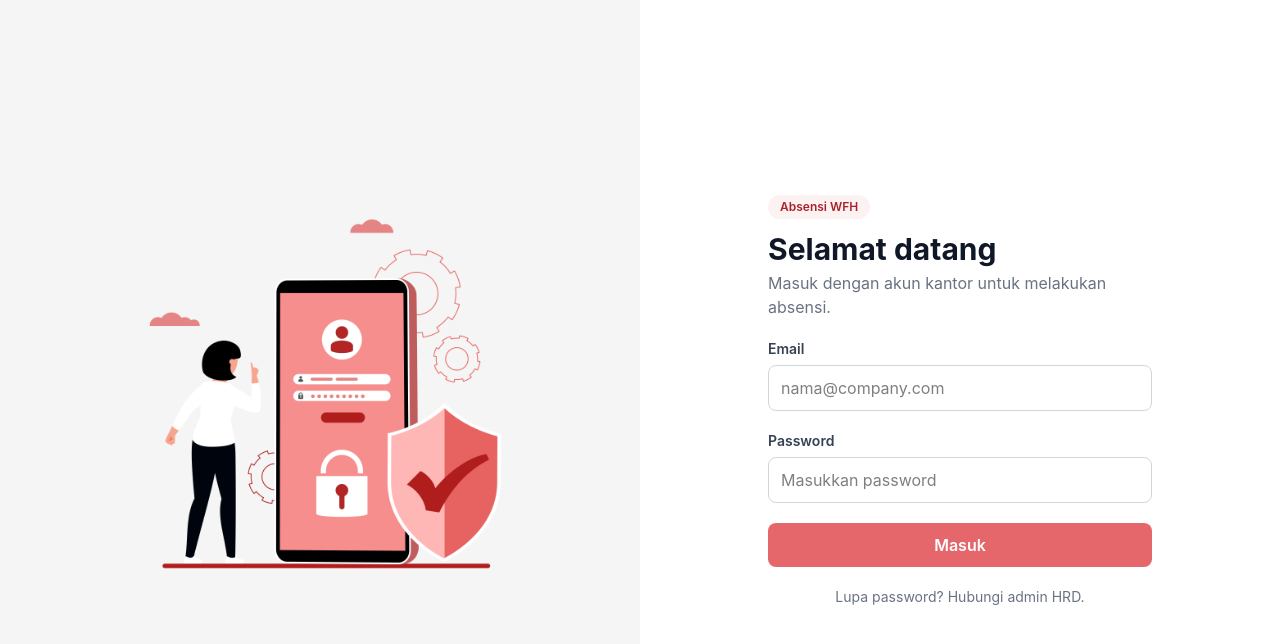
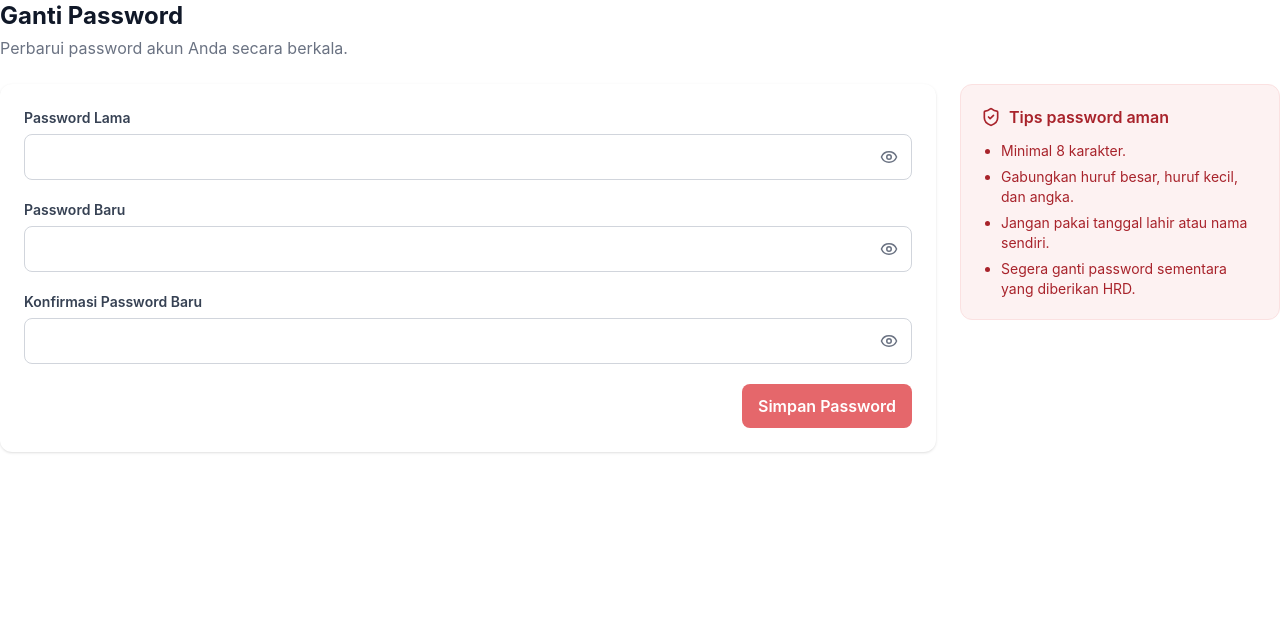
Before and after one commit to jesselynmu/absensi-wfh, a React (Vite) app in the folder frontend/: page /ganti-password in a window 1280 px wide. Before the commit this address led to /login. Shown: the top 644 px of the page. Built offline with nearby package versions, Linux system fonts and the light colour scheme; no server answers.

Commit message:
feat(frontend): add change password page with show/hide password field

```diff
--- a/frontend/src/App.tsx
+++ b/frontend/src/App.tsx
@@ -7,6 +7,7 @@ import { DashboardPage } from './pages/admin/DashboardPage';
 import { EmployeesPage } from './pages/admin/EmployeesPage';
 import { AttendancePage } from './pages/AttendancePage';
 import { LoginPage } from './pages/LoginPage';
+import { ChangePasswordPage } from './pages/ChangePasswordPage';
 
 export default function App() {
   return (
@@ -37,6 +38,8 @@ export default function App() {
       </Route>
 
       <Route path="*" element={<Navigate to="/" replace />} />
+
+      <Route path="/ganti-password" element={<ChangePasswordPage />} />
     </Routes>
   );
 }
--- a/frontend/src/components/AppLayout.tsx
+++ b/frontend/src/components/AppLayout.tsx
@@ -2,6 +2,7 @@ import {
   Camera,
   ClipboardList,
   House,
+  KeyRound,
   LayoutDashboard,
   LogOut,
   Menu,
@@ -18,6 +19,7 @@ const navItems = [
   { to: '/karyawan', label: 'Data Karyawan', icon: Users, adminOnly: true },
   { to: '/monitoring', label: 'Monitoring Absensi', icon: ClipboardList, adminOnly: true },
   { to: '/absensi', label: 'Absensi Saya', icon: Camera, adminOnly: false },
+  { to: '/ganti-password', label: 'Ganti Password', icon: KeyRound, adminOnly: false },
 ];
 
 export function AppLayout() {
--- /dev/null
+++ b/frontend/src/components/PasswordField.tsx
@@ -0,0 +1,40 @@
+import { Eye, EyeOff } from 'lucide-react';
+import { useState } from 'react';
+import type { InputHTMLAttributes } from 'react';
+
+interface PasswordFieldProps extends Omit<InputHTMLAttributes<HTMLInputElement>, 'type'> {
+  label: string;
+  error?: string;
+}
+
+export function PasswordField({ label, error, id, className = '', ...props }: PasswordFieldProps) {
+  const [visible, setVisible] = useState(false);
+  const inputId = id ?? props.name;
+
+  return (
+    <div className="flex flex-col gap-1.5">
+      <label htmlFor={inputId} className="text-sm font-semibold text-gray-700">
+        {label}
+      </label>
+      <div className="relative">
+        <input
+          id={inputId}
+          type={visible ? 'text' : 'password'}
+          className={`w-full rounded-lg border py-2.5 pl-3 pr-11 text-base outline-none focus:ring-2 focus:ring-brand-400 ${
+            error ? 'border-red-600' : 'border-gray-300'
+          } ${className}`}
+          {...props}
+        />
+        <button
+          type="button"
+          onClick={() => setVisible((v) => !v)}
+          aria-label={visible ? 'Sembunyikan password' : 'Tampilkan password'}
+          className="absolute right-2 top-1/2 -translate-y-1/2 rounded-md p-1.5 text-gray-500 hover:bg-gray-100"
+        >
+          {visible ? <EyeOff size={18} /> : <Eye size={18} />}
+        </button>
+      </div>
+      {error && <span className="text-sm text-red-600">{error}</span>}
+    </div>
+  );
+}
--- /dev/null
+++ b/frontend/src/pages/ChangePasswordPage.tsx
@@ -0,0 +1,132 @@
+import { ShieldCheck } from 'lucide-react';
+import { useState } from 'react';
+import { api, getErrorMessage } from '../api/client';
+import { Alert } from '../components/Alert';
+import { Button } from '../components/Button';
+import { PageHeader } from '../components/PageHeader';
+import { PasswordField } from '../components/PasswordField';
+
+type Field = 'currentPassword' | 'newPassword' | 'confirmPassword';
+
+const emptyForm: Record<Field, string> = {
+  currentPassword: '',
+  newPassword: '',
+  confirmPassword: '',
+};
+
+export function ChangePasswordPage() {
+  const [form, setForm] = useState(emptyForm);
+  const [fieldErrors, setFieldErrors] = useState<Partial<Record<Field, string>>>({});
+  const [error, setError] = useState('');
+  const [success, setSuccess] = useState('');
+  const [saving, setSaving] = useState(false);
+
+  const update = (field: Field, value: string) => {
+    setForm((prev) => ({ ...prev, [field]: value }));
+    setFieldErrors((prev) => ({ ...prev, [field]: undefined }));
+  };
+
+  const validate = () => {
+    const errors: Partial<Record<Field, string>> = {};
+    if (!form.currentPassword) {
+      errors.currentPassword = 'Password lama wajib diisi';
+    }
+    if (form.newPassword.length < 8) {
+      errors.newPassword = 'Password baru minimal 8 karakter';
+    } else if (form.newPassword === form.currentPassword) {
+      errors.newPassword = 'Password baru harus berbeda dari password lama';
+    }
+    if (form.confirmPassword !== form.newPassword) {
+      errors.confirmPassword = 'Konfirmasi password tidak sama';
+    }
+    setFieldErrors(errors);
+    return Object.keys(errors).length === 0;
+  };
+
+  const handleSubmit = async () => {
+    setError('');
+    setSuccess('');
+    if (!validate()) return;
+
+    setSaving(true);
+    try {
+      await api.post('/auth/change-password', {
+        currentPassword: form.currentPassword,
+        newPassword: form.newPassword,
+      });
+      setSuccess('Password berhasil diubah. Gunakan password baru saat login berikutnya.');
+      setForm(emptyForm);
+    } catch (err) {
+      setError(getErrorMessage(err));
+    } finally {
+      setSaving(false);
+    }
+  };
+
+  return (
+    <div className="space-y-6">
+      <PageHeader title="Ganti Password" description="Perbarui password akun Anda secara berkala." />
+
+      <div className="grid gap-6 lg:grid-cols-[1fr_320px]">
+        <form
+          className="space-y-5 rounded-xl bg-white p-6 shadow-sm"
+          onSubmit={(e) => {
+            e.preventDefault();
+            void handleSubmit();
+          }}
+        >
+          <PasswordField
+            label="Password Lama"
+            name="currentPassword"
+            value={form.currentPassword}
+            onChange={(e) => update('currentPassword', e.target.value)}
+            error={fieldErrors.currentPassword}
+            autoComplete="current-password"
+          />
+          <PasswordField
+            label="Password Baru"
+            name="newPassword"
+            value={form.newPassword}
+            onChange={(e) => update('newPassword', e.target.value)}
+            error={fieldErrors.newPassword}
+            autoComplete="new-password"
+          />
+          <PasswordField
+            label="Konfirmasi Password Baru"
+            name="confirmPassword"
+            value={form.confirmPassword}
+            onChange={(e) => update('confirmPassword', e.target.value)}
+            error={fieldErrors.confirmPassword}
+            autoComplete="new-password"
+          />
+
+          {success && (
+            <Alert tone="success" onClose={() => setSuccess('')}>
+              {success}
+            </Alert>
+          )}
+          {error && <Alert>{error}</Alert>}
+
+          <div className="flex justify-end">
+            <Button type="submit" loading={saving} className="w-full sm:w-auto">
+              Simpan Password
+            </Button>
+          </div>
+        </form>
+
+        <aside className="h-fit rounded-xl border border-brand-100 bg-brand-50 p-5">
+          <div className="mb-3 flex items-center gap-2 font-semibold text-brand-700">
+            <ShieldCheck size={20} />
+            Tips password aman
+          </div>
+          <ul className="list-disc space-y-1.5 pl-5 text-sm text-brand-700">
+            <li>Minimal 8 karakter.</li>
+            <li>Gabungkan huruf besar, huruf kecil, dan angka.</li>
+            <li>Jangan pakai tanggal lahir atau nama sendiri.</li>
+            <li>Segera ganti password sementara yang diberikan HRD.</li>
+          </ul>
+        </aside>
+      </div>
+    </div>
+  );
+}
```
